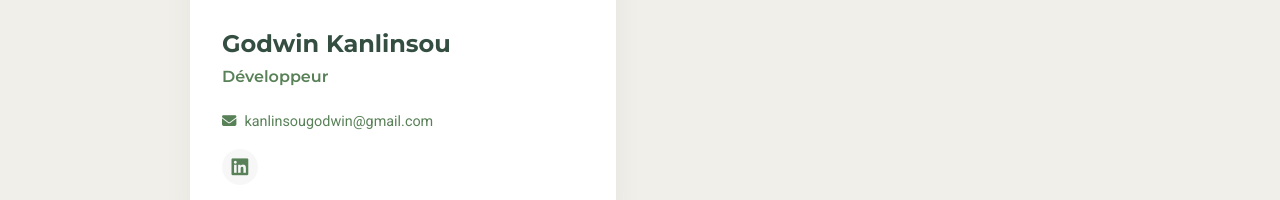
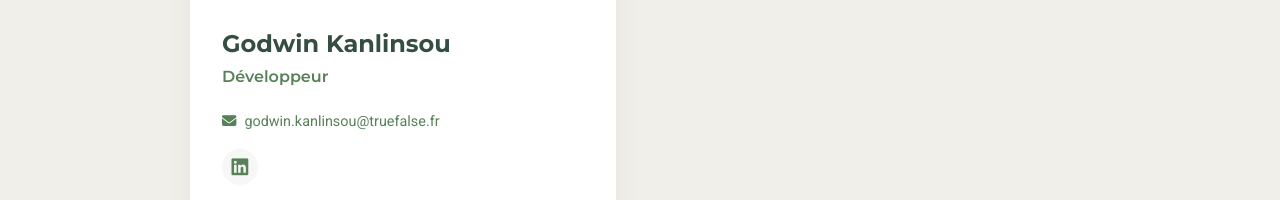
Before and after one commit to CodeTrueFalse/phyllia, a React (Create React App) app: page /#/team in a window 1280 px wide. Shown: the part 2183-2383 px from the top of the page. Built offline with nearby package versions, Linux system fonts and the light colour scheme.

Commit message:
Update teamData.js

```diff
--- a/src/data/teamData.js
+++ b/src/data/teamData.js
@@ -67,7 +67,7 @@ const teamMembers = [
     socials: {
       linkedin: 'https://www.linkedin.com/in/godwin-kanlinsou/'
     },
-    email: 'kanlinsougodwin@gmail.com'
+    email: 'godwin.kanlinsou@truefalse.fr'
   }
 ];
 
```
